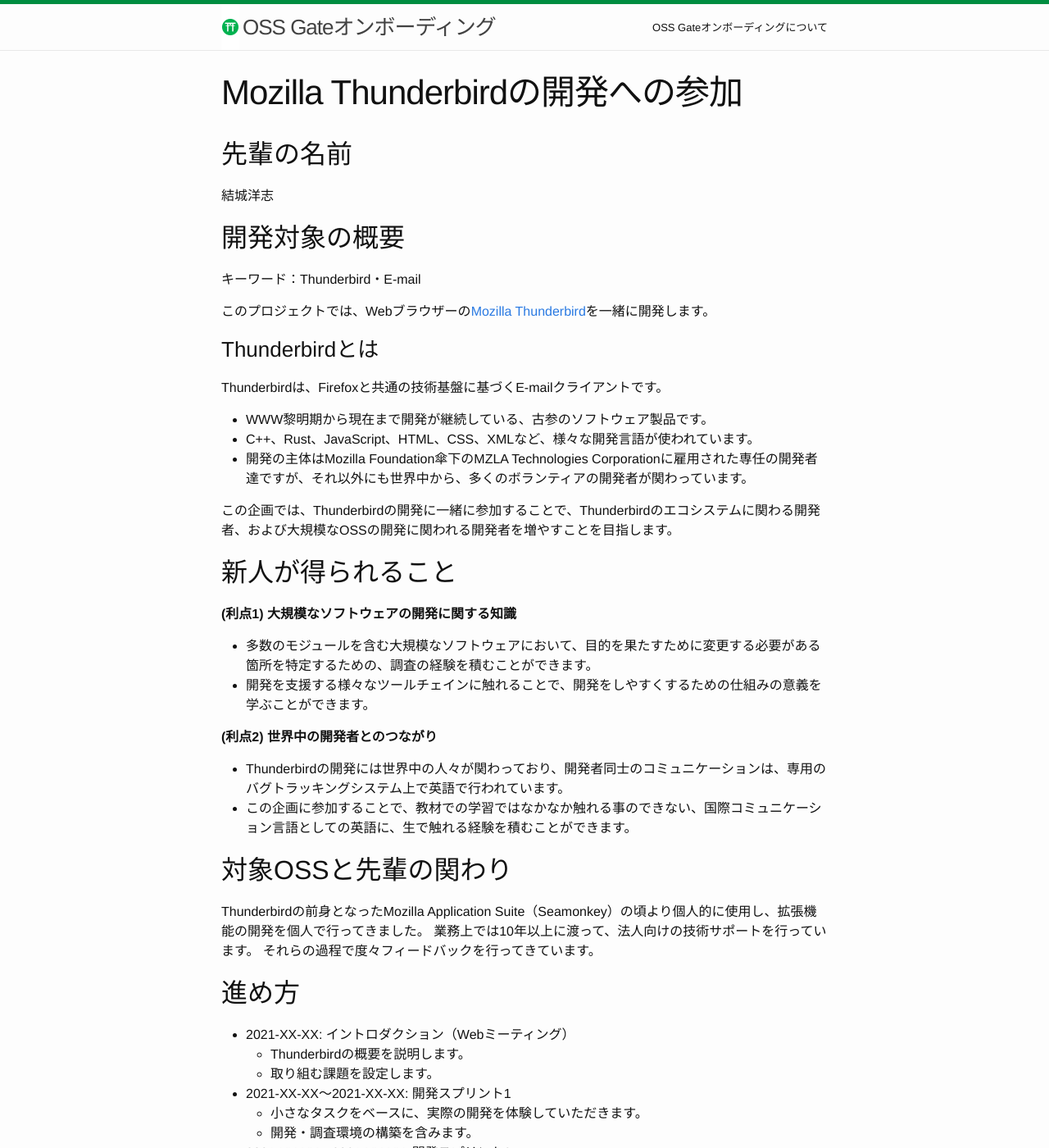
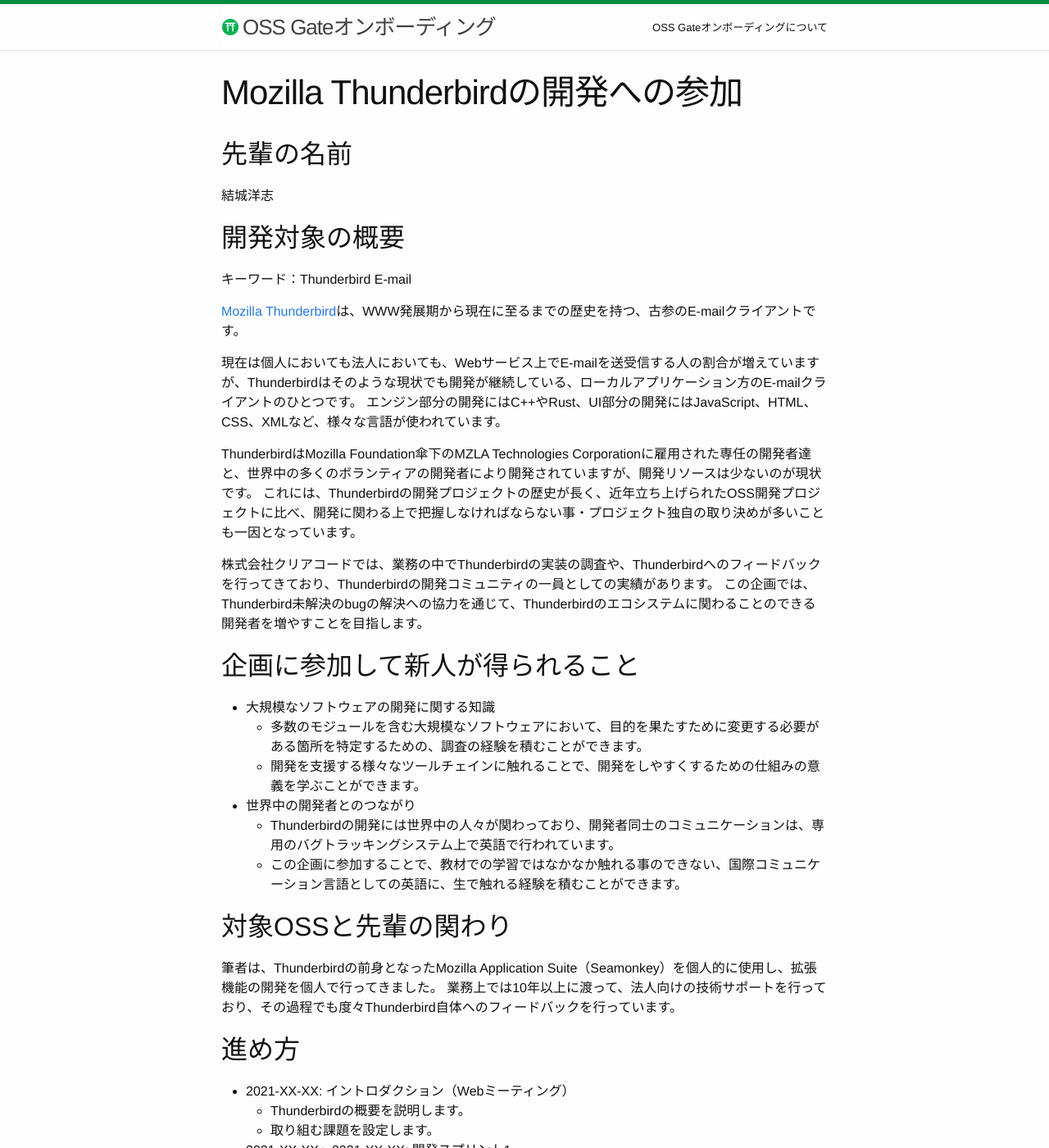
Before and after one commit to oss-gate/on-boarding, a Jekyll site: the page built from proposals/2021-08/piroor-thunderbird/index.md, in a window 1280 px wide and 1400 px high. Shown: the whole window at 82% size. Built offline with Jekyll 4.4.1, drawn with Linux system fonts in a browser that asks for light colours; Markdown is read by kramdown in place of the engine named in the settings; comment, search, counter and statistics services are not loaded; some of the changed text lies outside the part shown.

Commit message:
Brush up proposal about Thunderbird

```diff
--- a/proposals/2021-08/piroor-thunderbird/index.md
+++ b/proposals/2021-08/piroor-thunderbird/index.md
@@ -9,38 +9,33 @@ title: Mozilla Thunderbirdの開発への参加
 
 ## 開発対象の概要
 
-キーワード：Thunderbird・E-mail
+キーワード：Thunderbird E-mail
 
-このプロジェクトでは、Webブラウザーの[Mozilla Thunderbird](https://www.thunderbird.net/ja/)を一緒に開発します。
+[Mozilla Thunderbird](https://www.thunderbird.net/ja/)は、WWW発展期から現在に至るまでの歴史を持つ、古参のE-mailクライアントです。
 
-### Thunderbirdとは
+現在は個人においても法人においても、Webサービス上でE-mailを送受信する人の割合が増えていますが、Thunderbirdはそのような現状でも開発が継続している、ローカルアプリケーション方のE-mailクライアントのひとつです。
+エンジン部分の開発にはC++やRust、UI部分の開発にはJavaScript、HTML、CSS、XMLなど、様々な言語が使われています。
 
-Thunderbirdは、Firefoxと共通の技術基盤に基づくE-mailクライアントです。
+ThunderbirdはMozilla Foundation傘下のMZLA Technologies Corporationに雇用された専任の開発者達と、世界中の多くのボランティアの開発者により開発されていますが、開発リソースは少ないのが現状です。
+これには、Thunderbirdの開発プロジェクトの歴史が長く、近年立ち上げられたOSS開発プロジェクトに比べ、開発に関わる上で把握しなければならない事・プロジェクト独自の取り決めが多いことも一因となっています。
 
-* WWW黎明期から現在まで開発が継続している、古参のソフトウェア製品です。
-* C++、Rust、JavaScript、HTML、CSS、XMLなど、様々な開発言語が使われています。
-* 開発の主体はMozilla Foundation傘下のMZLA Technologies Corporationに雇用された専任の開発者達ですが、それ以外にも世界中から、多くのボランティアの開発者が関わっています。
+株式会社クリアコードでは、業務の中でThunderbirdの実装の調査や、Thunderbirdへのフィードバックを行ってきており、Thunderbirdの開発コミュニティの一員としての実績があります。
+この企画では、Thunderbird未解決のbugの解決への協力を通じて、Thunderbirdのエコシステムに関わることのできる開発者を増やすことを目指します。
 
-この企画では、Thunderbirdの開発に一緒に参加することで、Thunderbirdのエコシステムに関わる開発者、および大規模なOSSの開発に関われる開発者を増やすことを目指します。
+## 企画に参加して新人が得られること
 
-## 新人が得られること
-
-**(利点1) 大規模なソフトウェアの開発に関する知識**
-
-* 多数のモジュールを含む大規模なソフトウェアにおいて、目的を果たすために変更する必要がある箇所を特定するための、調査の経験を積むことができます。
-* 開発を支援する様々なツールチェインに触れることで、開発をしやすくするための仕組みの意義を学ぶことができます。
-
-**(利点2) 世界中の開発者とのつながり**
-
-* Thunderbirdの開発には世界中の人々が関わっており、開発者同士のコミュニケーションは、専用のバグトラッキングシステム上で英語で行われています。
-* この企画に参加することで、教材での学習ではなかなか触れる事のできない、国際コミュニケーション言語としての英語に、生で触れる経験を積むことができます。
+* 大規模なソフトウェアの開発に関する知識
+  * 多数のモジュールを含む大規模なソフトウェアにおいて、目的を果たすために変更する必要がある箇所を特定するための、調査の経験を積むことができます。
+  * 開発を支援する様々なツールチェインに触れることで、開発をしやすくするための仕組みの意義を学ぶことができます。
+* 世界中の開発者とのつながり
+  * Thunderbirdの開発には世界中の人々が関わっており、開発者同士のコミュニケーションは、専用のバグトラッキングシステム上で英語で行われています。
+  * この企画に参加することで、教材での学習ではなかなか触れる事のできない、国際コミュニケーション言語としての英語に、生で触れる経験を積むことができます。
 
 
 ## 対象OSSと先輩の関わり
 
-Thunderbirdの前身となったMozilla Application Suite（Seamonkey）の頃より個人的に使用し、拡張機能の開発を個人で行ってきました。
-業務上では10年以上に渡って、法人向けの技術サポートを行っています。
-それらの過程で度々フィードバックを行ってきています。
+筆者は、Thunderbirdの前身となったMozilla Application Suite（Seamonkey）を個人的に使用し、拡張機能の開発を個人で行ってきました。
+業務上では10年以上に渡って、法人向けの技術サポートを行っており、その過程でも度々Thunderbird自体へのフィードバックを行っています。
 
 ## 進め方
 
@@ -50,17 +45,17 @@ Thunderbirdの前身となったMozilla Application Suite（Seamonkey）の頃
 * 2021-XX-XX〜2021-XX-XX: 開発スプリント1
   * 小さなタスクをベースに、実際の開発を体験していただきます。
   * 開発・調査環境の構築を含みます。
+  * 例えば、[リンク挿入操作時のファイル選択ダイアログにおける、既定のファイルタイプの変更](https://bugzilla.mozilla.org/show_bug.cgi?id=405408)の場合、必要な変更の範囲を把握し、実装の提案を行います。
 * 2021-XX-XX〜2021-XX-XX: 開発スプリント2
   * (1)の経験をもとに、もう少し大きな課題の解決に取り組んでいただきます。
+  * 例えば、[「全員に返信」の操作後に送信元を切り替えた時の、宛先の追従](https://bugzilla.mozilla.org/show_bug.cgi?id=385160)の場合、必要な変更の範囲を把握し、他の機能との兼ね合いを検討して、実装の提案を行います。
 * 2021-XX-XX：ふりかえり（Webミーティング）
   * 今回の取り組み全体を振り返ります。
 
-取り組む課題としては、例えば次のようなタスクを想定しています。
+Thunderbirdのbugは随時追加・クローズされるため、その時点でオープンされている物の中から選択します。
 
- * 「全員に返信」の操作後に送信元を切り替えた時の、宛先の追従
-   https://bugzilla.mozilla.org/show_bug.cgi?id=385160
- * リンク挿入操作時のファイル選択ダイアログにおける、既定のファイルタイプの変更
-   https://bugzilla.mozilla.org/show_bug.cgi?id=405408
+上記日程およびbugは、応募の参考にするための例です。
+応募者との面談により、実際の実施日や取り扱うbugは変更になる可能性があります。
 
 ## 支援期間
 
@@ -74,6 +69,5 @@ Thunderbirdの前身となったMozilla Application Suite（Seamonkey）の頃
 
 ## 募集期間
 
-2021-XX-XX (X曜日) まで。
-
-2021-XX-XX (X曜日) に選考・連絡。
+* 2021-XX-XX (X曜日) まで。
+* 2021-XX-XX (X曜日) に選考・連絡。
```
